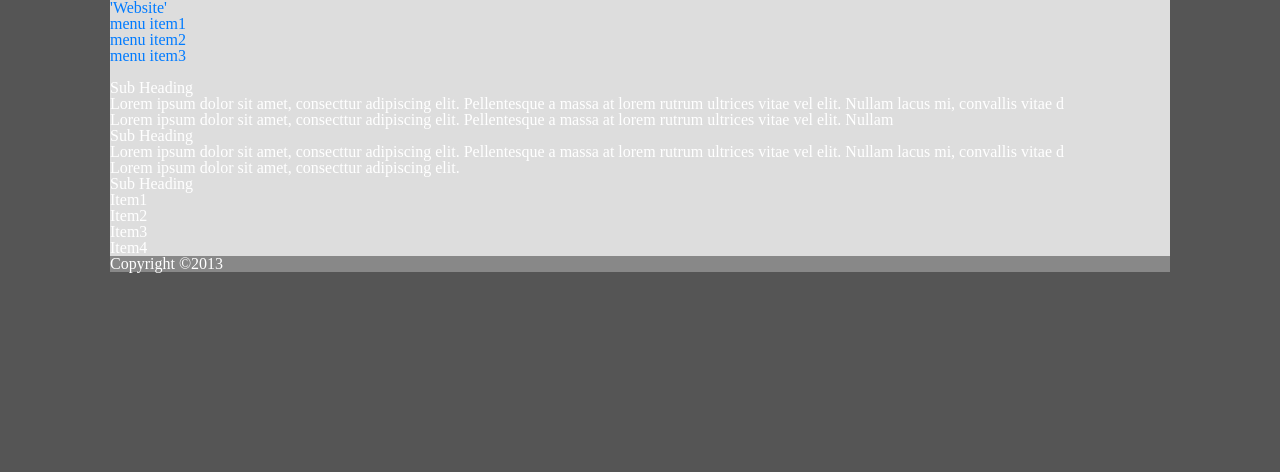
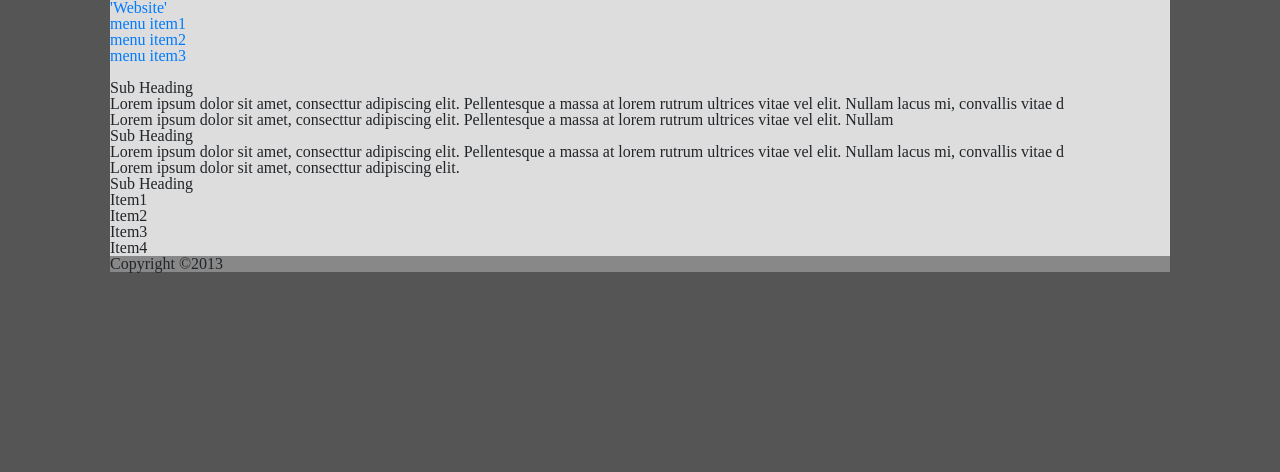
Before and after one commit to gpmitchell27/cjphotography, a PHP site: page / in a window 1280 px wide. Shown: the top 472 px of the page. After the commit the page ends 273 px from the top, so only its background shows below. Run offline with PHP 8.4, Linux system fonts and the light colour scheme; some libraries are stand-ins or nearby versions.

Commit message:
css change

```diff
--- a/css/style.css
+++ b/css/style.css
@@ -1,9 +1,5 @@
 body {
 	background:#555;
-	background-repeat: repeat;
-	width:100%;
-	height:1425px;
-	color:#fff;
 }
 
 header, section, footer {
```
